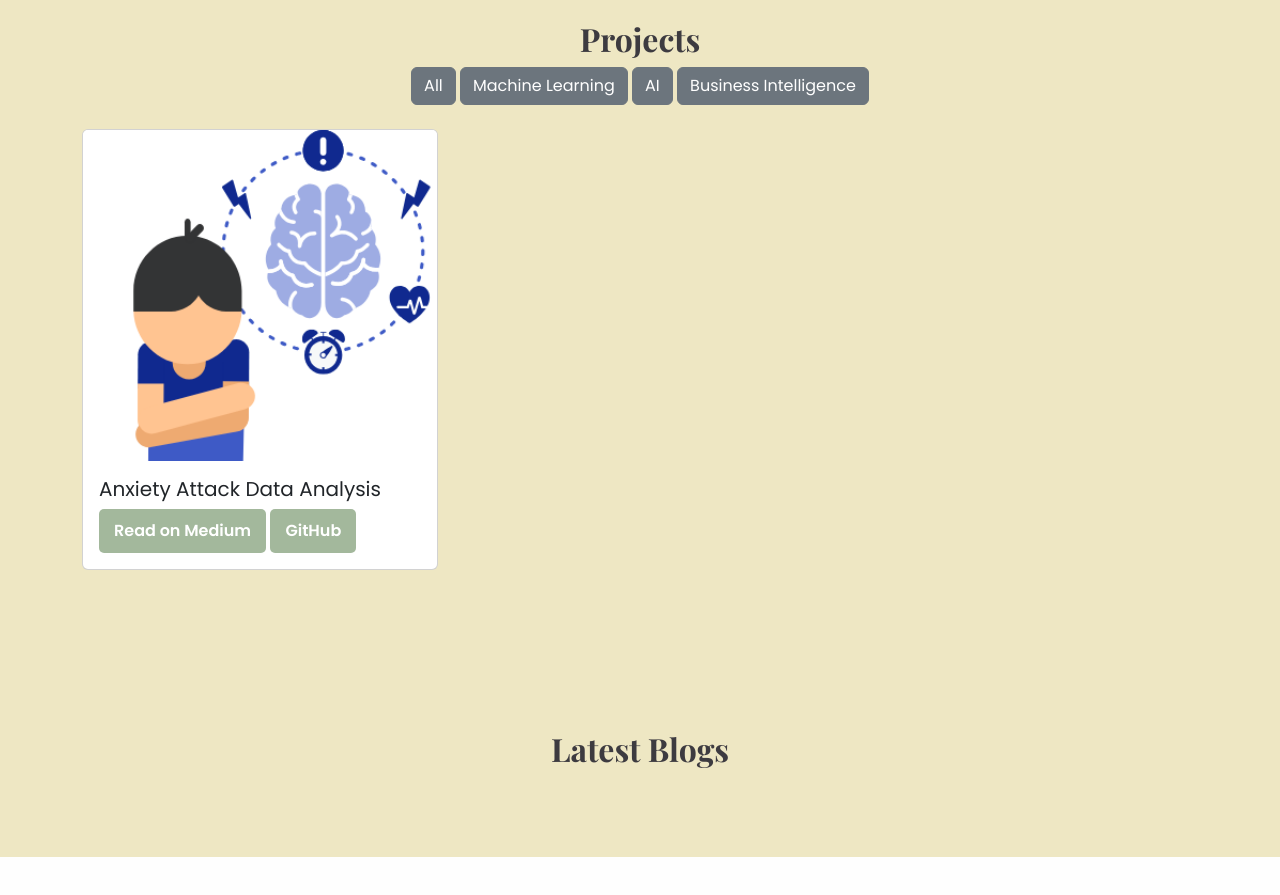
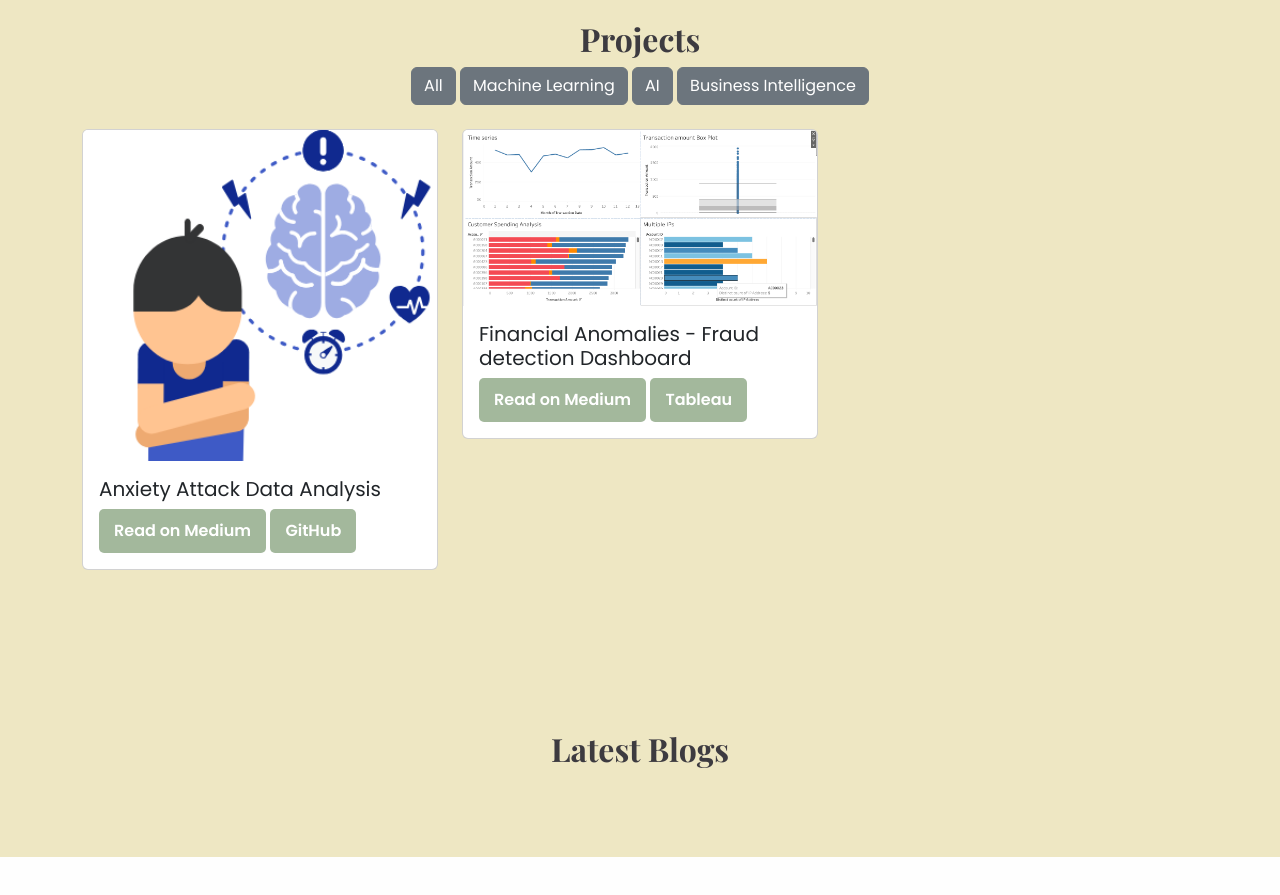
Before and after one commit to navyaa97/NavyaBulusuPortfolio, a plain HTML site: page index.html in a window 1280 px wide. Shown: the part 1000-1895 px from the top of the page. Drawn offline with nearby package versions, Linux system fonts and the light colour scheme; no server answers.

Commit message:
added project 2

```diff
--- a/index.html
+++ b/index.html
@@ -256,6 +256,16 @@
                         </div>
                     </div>
                 </div>
+                <div class="col-md-4 project-card AI">
+                    <div class="card">
+                        <img src="Images/Projects/2.png" class="card-img-top" alt="Financial Anomalies - Fraud detection Dashboard">
+                        <div class="card-body">
+                            <h5 class="card-title">Financial Anomalies - Fraud detection Dashboard</h5>
+                            <a href="" class="btn btn-custom">Read on Medium</a>
+                            <a href="https://public.tableau.com/app/profile/navya.bulusu3808/viz/FinancialAnomalies/Dashboard1?publish=yes" class="btn btn-custom">Tableau</a>
+                        </div>
+                    </div>
+                </div>
             </div>
         </div>
     </section>
```
